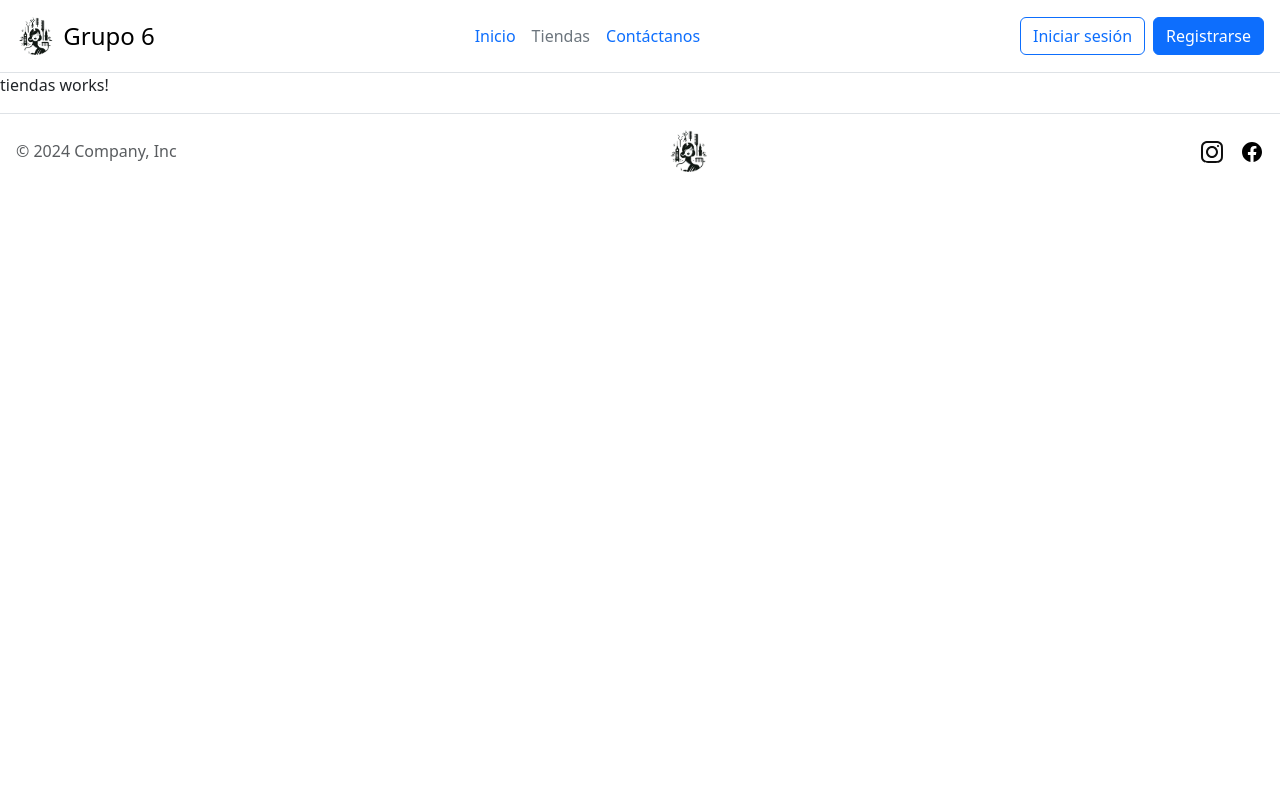
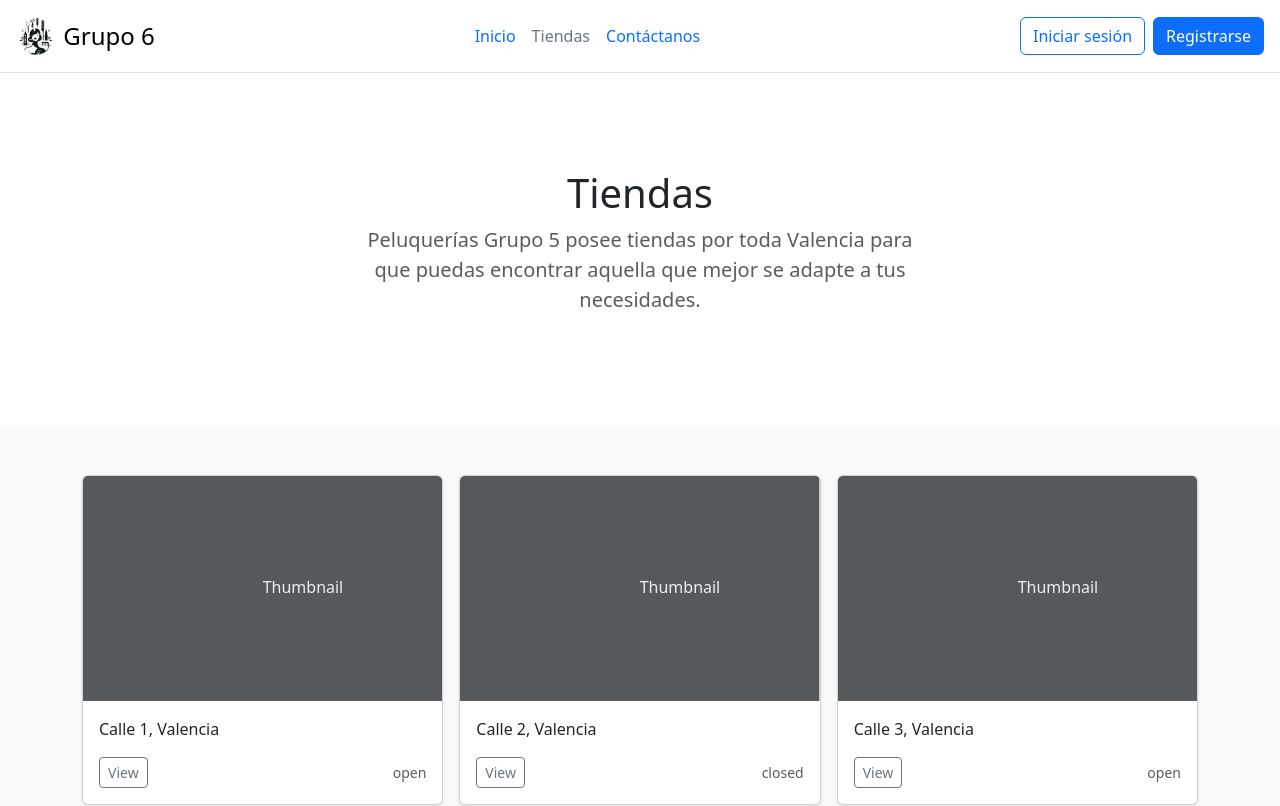
Before and after one commit to GomezIvann/actividad-2, an Angular app in the folder frontend/: page /tiendas in a window 1280 px wide. Shown: the top 806 px of the page. Built offline with nearby package versions, Linux system fonts and the light colour scheme.

Commit message:
Servicio de tienda, tarjeta y listado

```diff
--- a/frontend/src/app/app.component.html
+++ b/frontend/src/app/app.component.html
@@ -1,6 +1,6 @@
-<main>
+<main class="d-flex flex-column" style="height: 100vh;">
   <app-cabecera></app-cabecera>
-  <section>
+  <section class="flex-grow-1">
     <router-outlet></router-outlet>
   </section>
   <app-pie-pagina></app-pie-pagina>
--- /dev/null
+++ b/frontend/src/app/components/tarjeta-tienda/tarjeta-tienda.component.html
@@ -0,0 +1,31 @@
+<div class="col">
+  <div class="card shadow-sm">
+    <svg
+      class="bd-placeholder-img card-img-top"
+      width="100%"
+      height="225"
+      xmlns="http://www.w3.org/2000/svg"
+      role="img"
+      aria-label="Placeholder: Thumbnail"
+      preserveAspectRatio="xMidYMid slice"
+      focusable="false"
+    >
+      <title>Placeholder</title>
+      <rect width="100%" height="100%" fill="#55595c" />
+      <text x="50%" y="50%" fill="#eceeef" dy=".3em">Thumbnail</text>
+    </svg>
+    <div class="card-body">
+      <p class="card-text">
+        {{ tienda.location }}, {{ tienda.city }}
+      </p>
+      <div class="d-flex justify-content-between align-items-center">
+        <div class="btn-group">
+          <button type="button" class="btn btn-sm btn-outline-secondary">
+            View
+          </button>
+        </div>
+        <small class="text-body-secondary">{{ tienda.status }}</small>
+      </div>
+    </div>
+  </div>
+</div>
--- a/frontend/src/app/components/tiendas/tiendas.component.html
+++ b/frontend/src/app/components/tiendas/tiendas.component.html
@@ -1 +1,18 @@
-<p>tiendas works!</p>
+<section class="py-5 text-center container">
+  <div class="row py-lg-5">
+    <div class="col-lg-6 col-md-8 mx-auto">
+      <h1 class="fw-light">Tiendas</h1>
+      <p class="lead text-body-secondary">
+        Peluquerías Grupo 5 posee tiendas por toda Valencia para que puedas
+        encontrar aquella que mejor se adapte a tus necesidades.
+      </p>
+    </div>
+  </div>
+</section>
+<div class="album py-5 bg-body-tertiary">
+  <div class="container">
+    <div class="row row-cols-1 row-cols-sm-2 row-cols-md-3 g-3">
+      <app-tarjeta-tienda *ngFor="let tienda of tiendas" [tienda]="tienda" />
+    </div>
+  </div>
+</div>
--- a/frontend/src/app/components/tiendas/tiendas.component.ts
+++ b/frontend/src/app/components/tiendas/tiendas.component.ts
@@ -1,12 +1,21 @@
-import { Component } from '@angular/core';
+import { Component, inject } from '@angular/core';
+import { CommonModule } from '@angular/common';
+import { TiendaService } from '../../services/tienda.service';
+import { Tienda } from '../../interfaces/tienda';
+import { TarjetaTiendaComponent } from '../tarjeta-tienda/tarjeta-tienda.component';
 
 @Component({
   selector: 'app-tiendas',
   standalone: true,
-  imports: [],
+  imports: [CommonModule, TarjetaTiendaComponent],
   templateUrl: './tiendas.component.html',
-  styleUrl: './tiendas.component.css'
+  styleUrl: './tiendas.component.css',
 })
 export class TiendasComponent {
+  tiendas: Tienda[] = [];
+  servicioTienda: TiendaService = inject(TiendaService);
 
+  constructor() {
+    this.tiendas = this.servicioTienda.obtenerTiendas();
+  }
 }
--- /dev/null
+++ b/frontend/src/app/interfaces/tienda.ts
@@ -0,0 +1,6 @@
+export interface Tienda {
+  id: number;
+  location: string;
+  city: string;
+  status: "open" | "closed";
+}
--- /dev/null
+++ b/frontend/src/app/services/tienda.service.ts
@@ -0,0 +1,24 @@
+import { Injectable } from '@angular/core';
+import { Tienda } from '../interfaces/tienda';
+
+@Injectable({
+  providedIn: 'root',
+})
+export class TiendaService {
+  tiendas: Tienda[] = [
+    { id: 1, location: 'Calle 1', city: 'Valencia', status: 'open' },
+    { id: 2, location: 'Calle 2', city: 'Valencia', status: 'closed' },
+    { id: 3, location: 'Calle 3', city: 'Valencia', status: 'open' },
+    { id: 4, location: 'Calle 4', city: 'Valencia', status: 'closed' },
+    { id: 5, location: 'Calle 5', city: 'Valencia', status: 'open' },
+  ];
+
+  constructor() {}
+
+  obtenerTiendas() {
+    return this.tiendas;
+  }
+  obtenerTiendaPorId(id: number) {
+    return this.tiendas.find((tienda) => tienda.id === id);
+  }
+}
```
Also changed, not shown: frontend/src/app/components/tarjeta-tienda/tarjeta-tienda.component.ts (added, +13 -0 lines), frontend/src/app/components/tarjeta-tienda/tarjeta-tienda.component.css (added), 2 other files (tests, documents, lock files or other folders).
